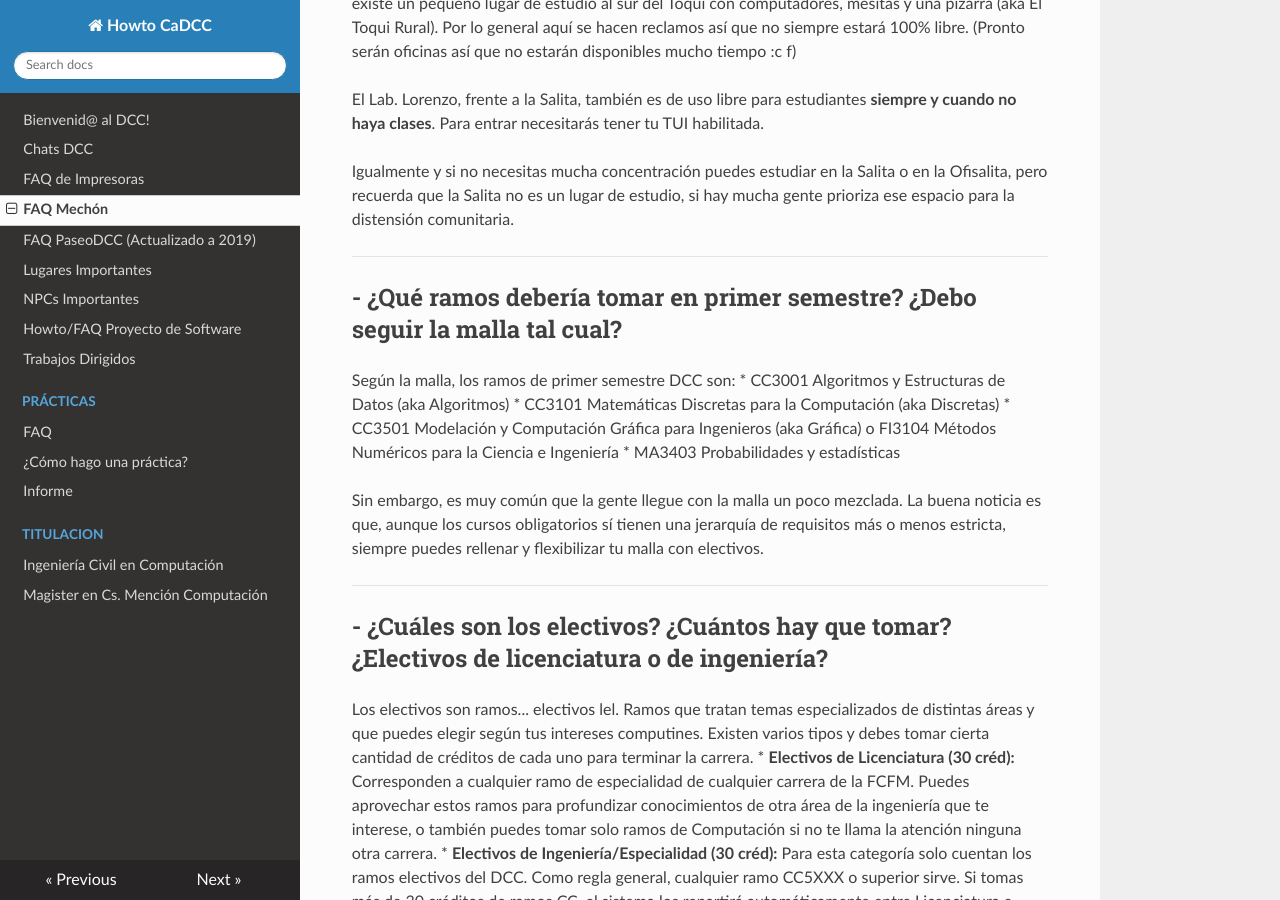
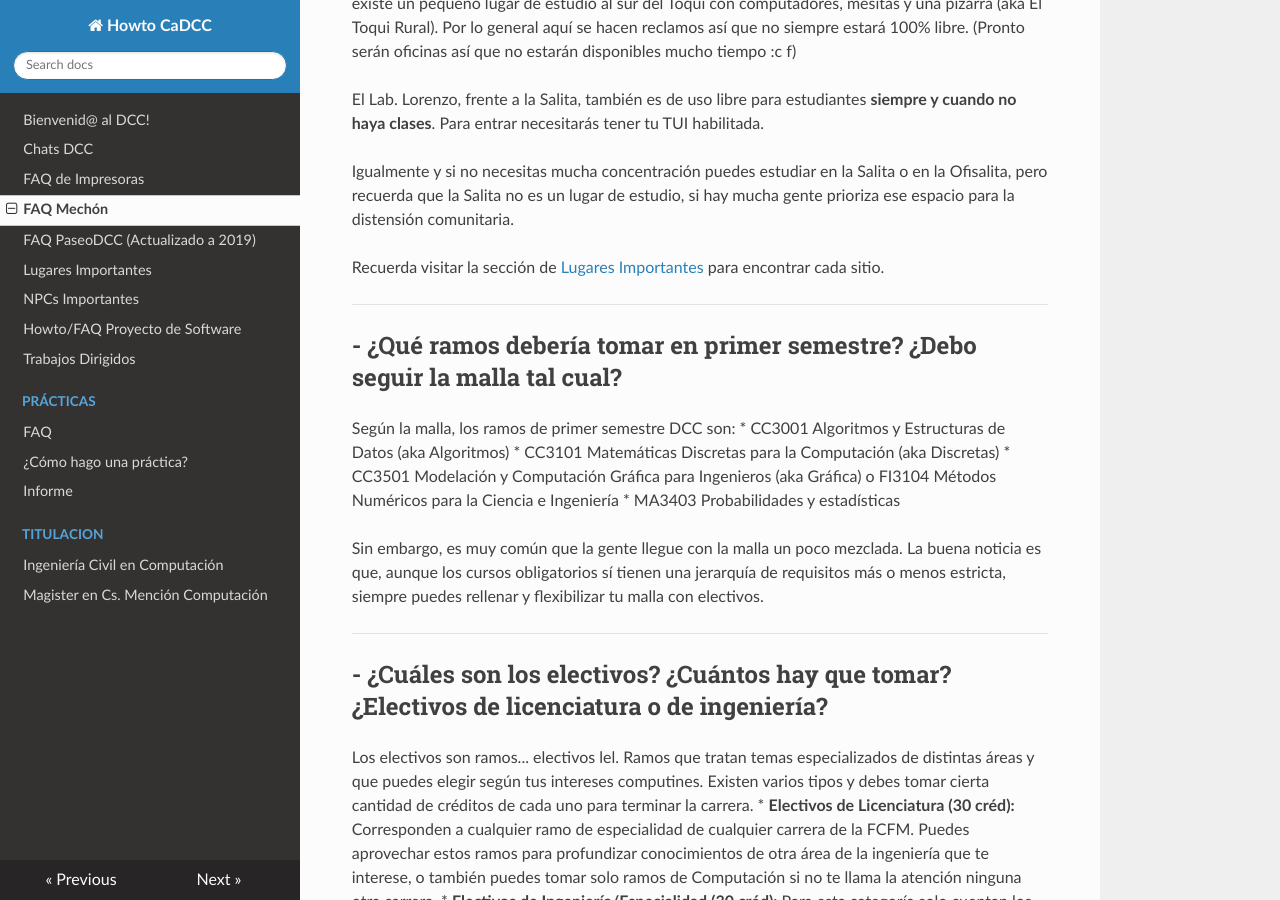
Before and after one commit to cadcc/howto, an MkDocs documentation site: the page built from docs/FAQ Mechón.md, in a window 1280 px wide and 900 px high, scrolled down 4774 px. Built offline with MkDocs 1.6.1, drawn with Linux system fonts in a browser that asks for light colours; nearby versions of some CDN libraries; some of the changed text lies outside the part shown.

Commit message:
Update FAQ Mechón.md

```diff
--- a/docs/FAQ Mechón.md
+++ b/docs/FAQ Mechón.md
@@ -8,9 +8,11 @@
 
 ---
 
-# Comunidad y cultura DCC
+Comunidad y cultura DCC
+=======================
 
-## - ¿Qué es la Salita?
+¿Qué es la Salita?
+------------------
 
 Es una sala de convivencia estudiantil que queda en el tercer piso del Edificio Norte de Beauchef 851 (Oficinas 333 y 334). Hay un refri, mesitas, tacitas, servicios, té y café para tomar desayunito u oncesita, y cubiertos para almorzar; hay sillones para sentarse o dormir; y consolas para jugar y distraerse un rato.
 
@@ -126,6 +128,8 @@
 
 Igualmente y si no necesitas mucha concentración puedes estudiar en la Salita o en la Ofisalita, pero recuerda que la Salita no es un lugar de estudio, si hay mucha gente prioriza ese espacio para la distensión comunitaria.
 
+Recuerda visitar la sección de [Lugares Importantes](https://faq.cadcc.cl/es/latest/Lugares%20Importantes/) para encontrar cada sitio.
+
 ---
 
 ## - ¿Qué ramos debería tomar en primer semestre? ¿Debo seguir la malla tal cual?
```
